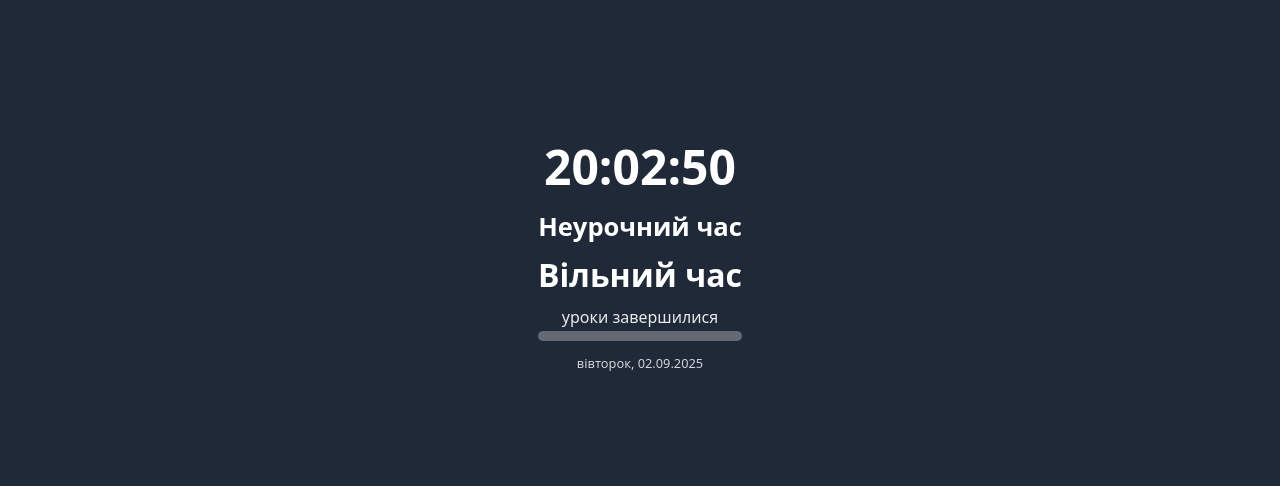
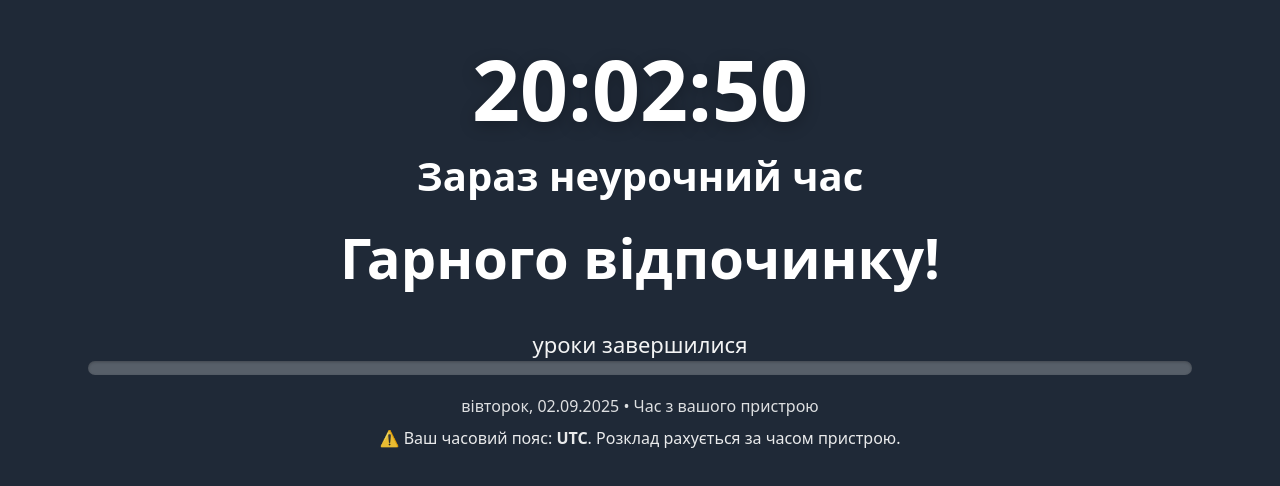
Before and after one commit to nasadykvladyslav/school-timer, a plain HTML site: page index.html in a window 1280 px wide. Shown: the part 152-638 px from the top of the page. Drawn offline with Linux system fonts and the light colour scheme.

Commit message:
Add files via upload

```diff
--- a/index.html
+++ b/index.html
@@ -3,62 +3,209 @@
 <head>
     <meta charset="UTF-8" />
     <meta name="viewport" content="width=device-width, initial-scale=1" />
-    <title>Шкільний таймер</title>
-    <link rel="manifest" href="./manifest.json">
-    <meta name="theme-color" content="#10b981" />
+    <title>Шкільний таймер: урок / перерва</title>
     <style>
         :root{
-            --bg-lesson: #10b981;
-            --bg-break: #ef4444;
-            --bg-off: #1f2937;
-            --text: #ffffff;
+            --bg-lesson: #10b981; /* зелений */
+            --bg-break: #ef4444;  /* червоний */
+            --bg-off:   #1f2937;  /* темно-синій/сірий для неурочного часу */
+            --text:     #ffffff;
+            --muted:    #e5e7eb;
+            --shadow:   rgba(0,0,0,.25);
         }
         *{box-sizing:border-box}
         html,body{height:100%;margin:0}
-        body{font-family:system-ui, sans-serif;color:var(--text);display:flex;align-items:center;justify-content:center;background:var(--bg-off);transition:background-color .3s ease;}
-        .wrap{text-align:center;padding:20px;max-width:600px}
-        .clock{font-size:3em;font-weight:bold;margin:.2em 0}
-        .status{font-size:1.6em;font-weight:600;margin:.2em 0}
-        .remain{font-size:2em;font-weight:bold;margin:.3em 0}
-        .detail{opacity:.9;margin:.2em 0}
-        .progress{height:10px;border-radius:999px;background:rgba(255,255,255,.3);overflow:hidden}
-        .bar{height:100%;width:0;background:#fff;transition:width .5s ease}
-        .footer{font-size:.8em;opacity:.8;margin-top:1em}
+        body{
+            font-family: system-ui, -apple-system, Segoe UI, Roboto, Ubuntu, Cantarell, Noto Sans, "Helvetica Neue", Arial, "Apple Color Emoji", "Segoe UI Emoji";
+            color: var(--text);
+            display:flex;align-items:center;justify-content:center;
+            background: var(--bg-off);
+            transition: background-color .3s ease;
+        }
+        .wrap{
+            width:min(100svw,1200px);
+            padding:clamp(16px,4svw,48px);
+            text-align:center;
+        }
+        .clock{font-size:clamp(36px,8svw,84px);font-weight:800;line-height:1;margin:0 0 .2em;text-shadow:0 4px 16px var(--shadow)}
+        .status{font-size:clamp(20px,4svw,40px);margin:.1em 0 .4em;font-weight:700}
+        .detail{font-size:clamp(14px,2.6svw,22px);opacity:.95;margin:.1em 0}
+        .remain{font-size:clamp(28px,6svw,56px);font-weight:800;margin:.3em 0 .6em}
+        .progress{
+            height:14px;border-radius:999px;overflow:hidden;background:rgba(255,255,255,.25);
+            box-shadow: inset 0 1px 3px rgba(0,0,0,.25);
+        }
+        .bar{height:100%;width:0%;background:rgba(255,255,255,.9);transition:width .6s ease}
+
+        .tag{display:inline-block;padding:.35em .7em;border-radius:999px;background:rgba(0,0,0,.2);margin:.25em;font-weight:700}
+        .footer{opacity:.8;margin-top:1.25em;font-size:clamp(12px,2svw,16px)}
+        .mini{opacity:.85}
     </style>
 </head>
 <body>
 <div class="wrap">
     <div class="clock" id="clock">--:--:--</div>
-    <div class="status" id="status">—</div>
+    <div class="status" id="status">Визначаю статус…</div>
     <div class="remain" id="remain">—</div>
     <div class="detail" id="detail">—</div>
-    <div class="progress"><div class="bar" id="bar"></div></div>
-    <div class="footer" id="footer"></div>
+    <div class="progress" aria-label="Прогрес інтервалу"><div class="bar" id="bar"></div></div>
+    <div class="footer mini" id="footer"></div>
 </div>
+
 <script>
+    // === Налаштування розкладу (щоденно однаково) ===
+    // Формат: "HH:MM" локального часу пристрою
     const lessons = [
-        ["08:00","08:40"],["08:45","09:25"],["09:40","10:20"],["10:35","11:15"],["11:25","12:05"],
-        ["12:10","12:50"],["12:55","13:35"],["13:40","14:20"],["14:35","15:15"],["15:30","16:10"],
-        ["16:15","16:55"],["17:00","17:40"],["17:45","18:25"]
+        ["08:00","08:40"],
+        ["08:45","09:25"],
+        ["09:40","10:20"],
+        ["10:35","11:15"],
+        ["11:25","12:05"],
+        ["12:10","12:50"],
+        ["12:55","13:35"],
+        ["13:40","14:20"],
+        ["14:35","15:15"],
+        ["15:30","16:10"],
+        ["16:15","16:55"],
+        ["17:00","17:40"],
+        ["17:45","18:25"],
     ];
+
+    // З цього розкладу автоматично побудуємо повну стрічку подій (урок/перерва)
     function toMinutes(str){const [h,m]=str.split(":").map(Number);return h*60+m}
     function toHM(min){const h=Math.floor(min/60)%24,m=min%60;return `${String(h).padStart(2,'0')}:${String(m).padStart(2,'0')}`}
-    const timeline=[]; (function(){for(let i=0;i<lessons.length;i++){const [s,e]=lessons[i].map(toMinutes);timeline.push({type:"lesson",idx:i+1,startM:s,endM:e});const next=lessons[i+1];if(next){const [s2]=next.map(toMinutes);if(s2>e)timeline.push({type:"break",idx:i+1,nextIdx:i+2,startM:e,endM:s2});}}})();
-    const elClock=document.getElementById('clock');
-    const elStatus=document.getElementById('status');
-    const elRemain=document.getElementById('remain');
-    const elDetail=document.getElementById('detail');
-    const elBar=document.getElementById('bar');
-    const elFooter=document.getElementById('footer');
-    const fmtTime=new Intl.DateTimeFormat('uk-UA',{hour:'2-digit',minute:'2-digit',second:'2-digit'});
-    const fmtDate=new Intl.DateTimeFormat('uk-UA',{weekday:'long',day:'2-digit',month:'2-digit',year:'numeric'});
-    function nowMinutes(){const d=new Date();return d.getHours()*60+d.getMinutes()+d.getSeconds()/60}
-    function secondsToHMS(sec){const s=Math.max(0,Math.floor(sec));const m=Math.floor(s/60);const r=s%60;return `${m}:${String(r).padStart(2,'0')}`}
-    function setBg(type){if(type==='lesson')document.body.style.backgroundColor='var(--bg-lesson)';else if(type==='break')document.body.style.backgroundColor='var(--bg-break)';else document.body.style.backgroundColor='var(--bg-off)'}
-    function describeCurrent(t){for(const item of timeline){if(t*60>=item.startM*60 && t*60<item.endM*60){const total=(item.endM-item.startM)*60;const elapsed=(t-item.startM)*60;return {state:item.type,item,remain:total-elapsed,progress:elapsed/total*100}}}const first=timeline[0].startM,last=timeline[timeline.length-1].endM;let nextLabel='';let remain=0;if(t<first){nextLabel=`до 1-го уроку о ${toHM(first)}`;remain=(first-t)*60}else if(t>=last){nextLabel='уроки завершилися'}else{const after=timeline.find(x=>x.startM>t);if(after){nextLabel=`до ${after.type==='lesson'?'уроку':'перерви'} о ${toHM(after.startM)}`;remain=(after.startM-t)*60}}return {state:'off',remain,progress:0,nextLabel}}
-    function tick(){const d=new Date();elClock.textContent=fmtTime.format(d);elFooter.textContent=fmtDate.format(d);const t=nowMinutes();const info=describeCurrent(t);if(info.state==='lesson'){setBg('lesson');elStatus.textContent=`Урок №${info.item.idx}`;elDetail.textContent=`${toHM(info.item.startM)} – ${toHM(info.item.endM)}`;elRemain.textContent=`Залишилось: ${secondsToHMS(info.remain)}`;elBar.style.width=`${info.progress}%`}else if(info.state==='break'){setBg('break');elStatus.textContent=`Перерва (${info.item.idx}↔${info.item.nextIdx})`;elDetail.textContent=`${toHM(info.item.startM)} – ${toHM(info.item.endM)}`;elRemain.textContent=`Залишилось: ${secondsToHMS(info.remain)}`;elBar.style.width=`${info.progress}%`}else{setBg('off');elStatus.textContent='Неурочний час';elDetail.textContent=info.nextLabel;elRemain.textContent=info.remain>0?`Початок через: ${secondsToHMS(info.remain)}`:'Вільний час';elBar.style.width='0%'}requestAnimationFrame(()=>setTimeout(tick,500))}
+
+    const timeline = []; // елементи виду {type:"lesson"|"break", idx, startM, endM}
+    (function buildTimeline(){
+        for(let i=0;i<lessons.length;i++){
+            const [s,e]=lessons[i].map(toMinutes);
+            timeline.push({type:"lesson", idx:i+1, startM:s, endM:e});
+            const next = lessons[i+1];
+            if(next){
+                const [s2] = next.map(toMinutes);
+                if(s2>e){
+                    timeline.push({type:"break", idx:i+1, nextIdx:i+2, startM:e, endM:s2});
+                }
+            }
+        }
+    })();
+
+    // Швидкі посилання на вузли
+    const elClock = document.getElementById('clock');
+    const elStatus = document.getElementById('status');
+    const elRemain = document.getElementById('remain');
+    const elDetail = document.getElementById('detail');
+    const elBar = document.getElementById('bar');
+    const elFooter = document.getElementById('footer');
+
+    const fmtTime = new Intl.DateTimeFormat('uk-UA', { hour:'2-digit', minute:'2-digit', second:'2-digit' });
+    const fmtDate = new Intl.DateTimeFormat('uk-UA', { weekday:'long', day:'2-digit', month:'2-digit', year:'numeric' });
+
+    function nowMinutes(){
+        const d = new Date();
+        return d.getHours()*60 + d.getMinutes() + d.getSeconds()/60; // часткові хв для плавного прогресу
+    }
+
+    function secondsToHMS(sec){
+        const s = Math.max(0, Math.floor(sec));
+        const h = Math.floor(s/3600);
+        const m = Math.floor((s%3600)/60);
+        const r = s%60;
+        const mm = String(m).padStart(2,'0');
+        const ss = String(r).padStart(2,'0');
+        return h>0 ? `${h}:${mm}:${ss}` : `${m}:${ss}`;
+    }
+
+    function setBg(type){
+        let color = getComputedStyle(document.documentElement).getPropertyValue('--bg-off');
+        if(type==='lesson') color = getComputedStyle(document.documentElement).getPropertyValue('--bg-lesson');
+        if(type==='break') color = getComputedStyle(document.documentElement).getPropertyValue('--bg-break');
+        document.body.style.backgroundColor = color;
+    }
+
+    function describeCurrent(tMin){
+        // Повертає об'єкт зі статусом на поточний момент
+        const t = tMin;
+        // знайдемо елемент, який містить t (в межах startM <= t < endM)
+        for(const item of timeline){
+            if(t*60 >= item.startM*60 && t*60 < item.endM*60){
+                const totalSec = (item.endM - item.startM) * 60;
+                const elapsedSec = (t - item.startM) * 60;
+                const remainSec = totalSec - elapsedSec;
+                const progress = Math.min(100, Math.max(0, (elapsedSec/totalSec)*100));
+                return {state:item.type, item, remainSec, progress};
+            }
+        }
+        // якщо не знайшли — це неурочний час
+        // Визначимо, чи до першого уроку чи після останнього, щоб показати наступну подію
+        const firstStart = timeline[0].startM;
+        const lastEnd = timeline[timeline.length-1].endM;
+        let nextStart=null, nextLabel='';
+        if(t < firstStart){
+            nextStart = firstStart;
+            nextLabel = `до початку 1-го уроку (${toHM(firstStart)})`;
+        } else if(t >= lastEnd){
+            nextLabel = 'уроки завершилися';
+        } else {
+            // між подіями (теоретично не повинно бути, але на всяк випадок)
+            const after = timeline.find(x=>x.startM>t);
+            if(after){
+                nextStart = after.startM;
+                nextLabel = `до наступної події (${after.type==='lesson' ? 'урок' : 'перерва'} ${after.type==='lesson'? (after.idx+'-й'): (after.idx+'↔'+after.nextIdx)} о ${toHM(after.startM)})`;
+            }
+        }
+        let remainSec = 0;
+        if(nextStart!=null) remainSec = Math.max(0, Math.floor((nextStart - t)*60));
+        return {state:'off', item:null, remainSec, progress:0, nextLabel};
+    }
+
+    function tick(){
+        const d = new Date();
+        elClock.textContent = fmtTime.format(d);
+        elFooter.textContent = `${fmtDate.format(d)} • Час з вашого пристрою`;
+
+        const t = nowMinutes();
+        const info = describeCurrent(t);
+
+        if(info.state==='lesson'){
+            const n = info.item.idx;
+            setBg('lesson');
+            elStatus.textContent = `Зараз урок №${n}`;
+            elDetail.textContent = `${toHM(info.item.startM)} – ${toHM(info.item.endM)}`;
+            elRemain.textContent = `Залишилось: ${secondsToHMS(info.remainSec)}`;
+            elBar.style.width = `${info.progress.toFixed(1)}%`;
+        } else if(info.state==='break'){
+            const a = info.item.idx, b = info.item.nextIdx;
+            setBg('break');
+            elStatus.textContent = `Зараз перерва (${a} ↔ ${b})`;
+            elDetail.textContent = `${toHM(info.item.startM)} – ${toHM(info.item.endM)}`;
+            elRemain.textContent = `Залишилось: ${secondsToHMS(info.remainSec)}`;
+            elBar.style.width = `${info.progress.toFixed(1)}%`;
+        } else {
+            setBg('off');
+            elStatus.textContent = 'Зараз неурочний час';
+            elDetail.textContent = info.nextLabel ? info.nextLabel : '—';
+            elRemain.textContent = info.remainSec>0 ? `Початок через: ${secondsToHMS(info.remainSec)}` : 'Гарного відпочинку!';
+            elBar.style.width = '0%';
+        }
+        // Оновлюємо кожні ~250 мс для плавності
+        requestAnimationFrame(()=>setTimeout(tick, 250));
+    }
+
+    // Додатково: попередження, якщо на пристрої стоїть інший часовий пояс, ніж Europe/Kyiv
+    try{
+        const tz = Intl.DateTimeFormat().resolvedOptions().timeZone || '';
+        if(tz && tz !== 'Europe/Kyiv'){
+            const warn = document.createElement('div');
+            warn.className = 'mini';
+            warn.style.marginTop = '10px';
+            warn.style.opacity = '.9';
+            warn.innerHTML = `⚠️ Ваш часовий пояс: <b>${tz}</b>. Розклад рахується за часом пристрою.`;
+            document.querySelector('.wrap').appendChild(warn);
+        }
+    }catch(e){}
+
     tick();
-
 
     if('serviceWorker' in navigator){
         window.addEventListener('load',()=>{
```
